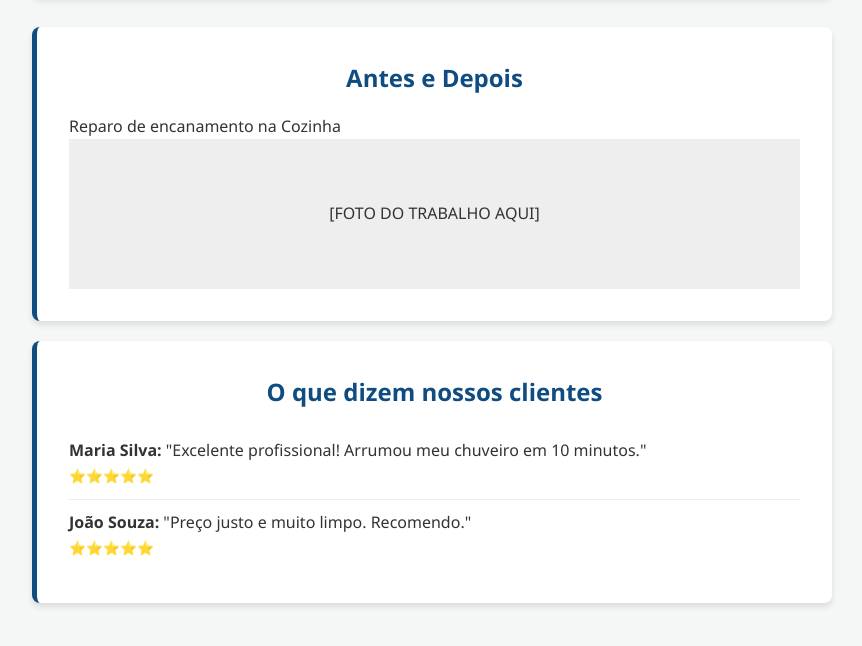
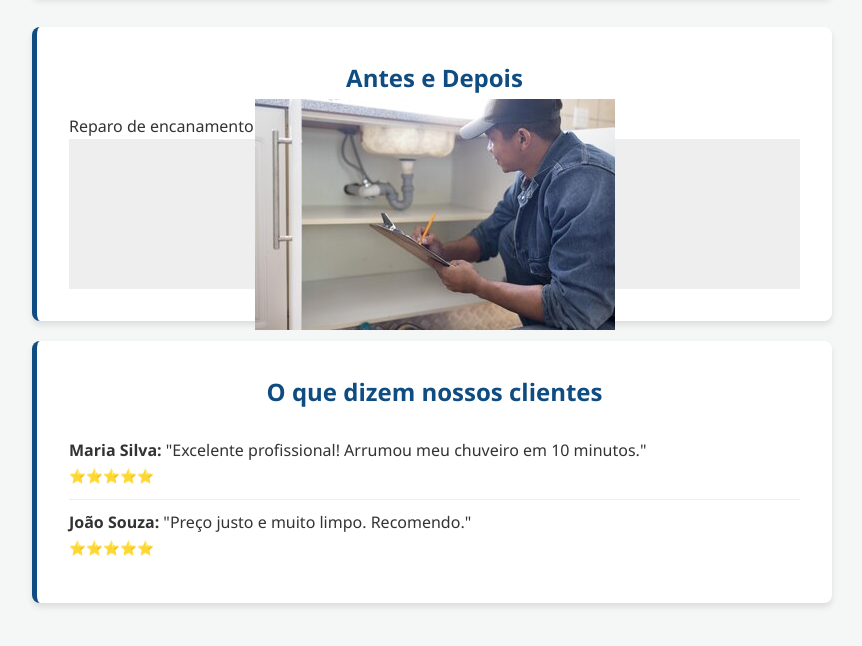
Before and after one commit to JairBahia/marido-de-aluguel-frontend, a plain HTML site: page portfolio.html in a window 1280 px wide. Shown: the part 120-766 px from the top of the page, without its empty margins (208-1070 px from the left). Drawn offline with Linux system fonts and the light colour scheme.

Commit message:
imagem de reparo

```diff
--- a/portfolio.html
+++ b/portfolio.html
@@ -17,7 +17,7 @@
             <h2>Antes e Depois</h2>
             <p>Reparo de encanamento na Cozinha</p>
             <div style="background: #eee; height: 150px; display: flex; align-items: center; justify-content: center;">
-                [FOTO DO TRABALHO AQUI]
+                <img src="imagens/conserto.jpg" alt="reparo">
             </div>
         </div>
 
```
Also changed, not shown: imagens/conserto.jpg (added).
